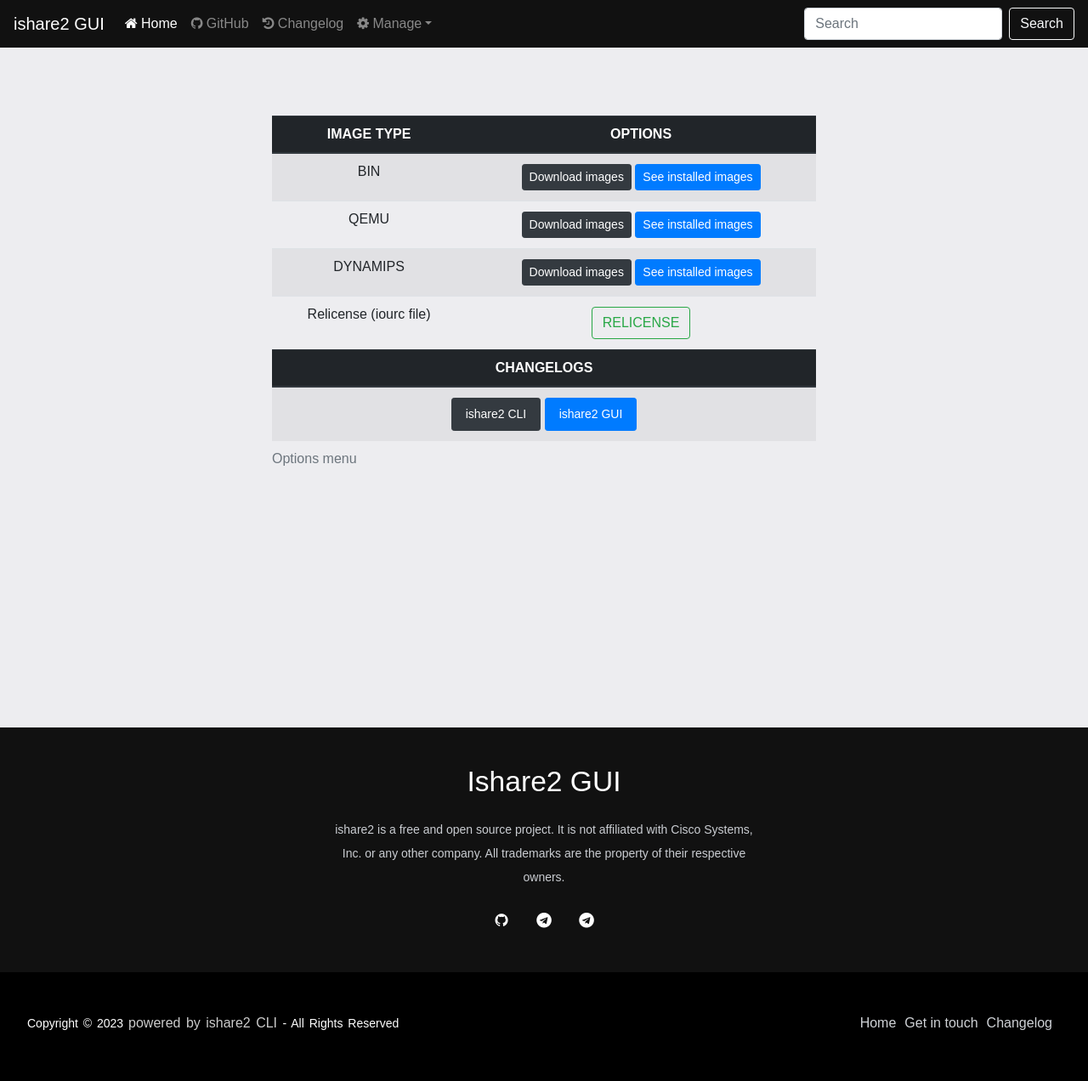
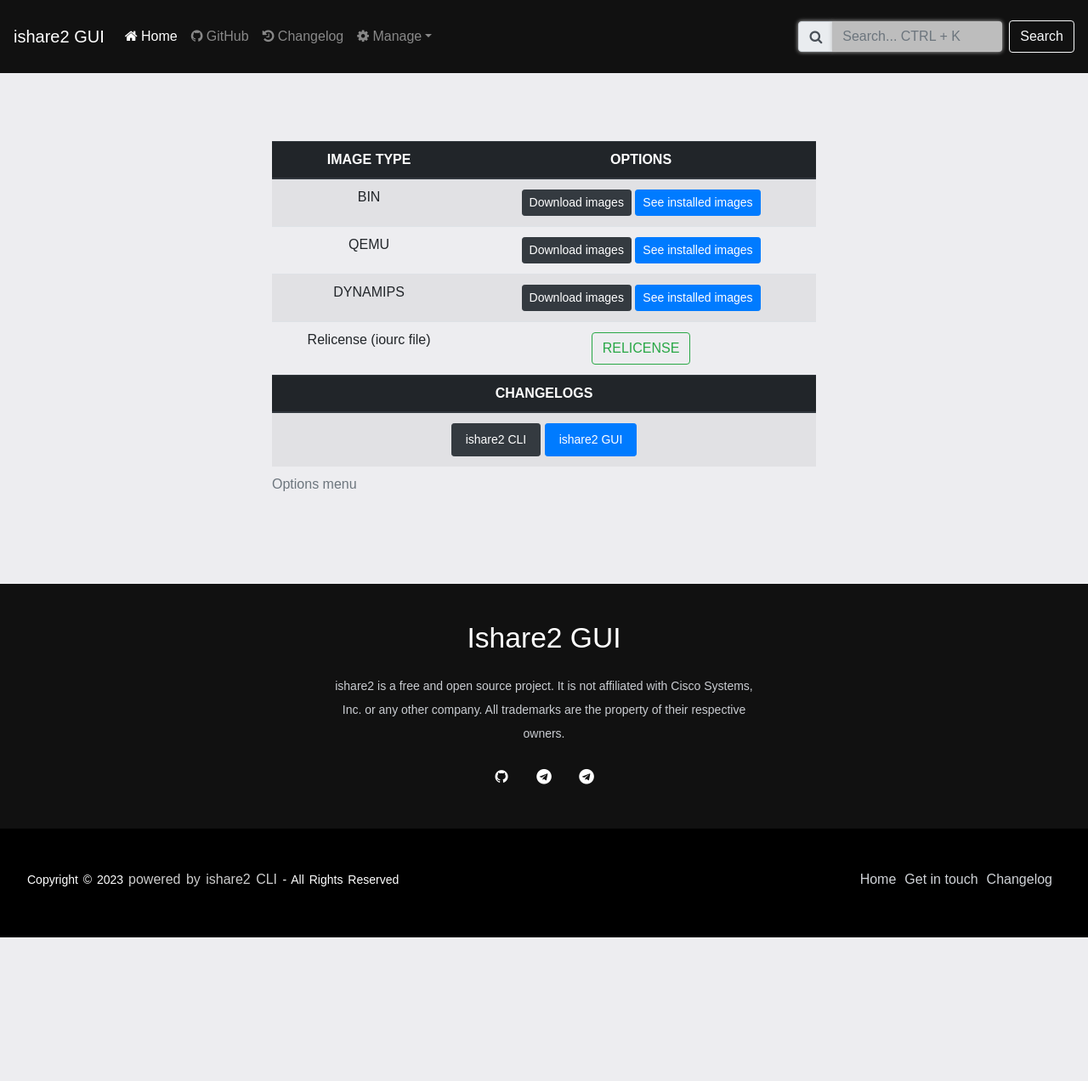
Before and after one commit to ishare2-org/ishare2-web-gui, a FastAPI app: page / in a window 1280 px wide. Shown: the whole page at 85% size. After the commit the page ends 1103 px from the top, so only its background shows below. Run offline with FastAPI, Linux system fonts and the light colour scheme; data that the repository does not hold is empty; some libraries are stand-ins or nearby versions.

Commit message:
new search bar design

```diff
--- a/web_app/src/components/navbar.html
+++ b/web_app/src/components/navbar.html
@@ -30,9 +30,17 @@
                 </div>
             </li>
         </ul>
-        <form class="form-inline my-2 my-lg-0">
-            <input class="form-control mr-sm-2" type="search" placeholder="Search" aria-label="Search">
+        <form class="form-inline my-2 my-lg-3">
+            <div class="input-group">
+                <div class="input-group-prepend">
+                    <span class="input-group-text" id="basic-addon1">
+                        <i class="fa fa-search"></i>
+                    </span>
+                </div>
+                <input class="form-control mr-sm-2" type="search" placeholder="Search... CTRL + K" aria-label="Search">
+            </div>
             <button class="btn btn-outline-light my-2 my-sm-0" type="submit">Search</button>
         </form>
+
     </div>
 </nav>
--- a/web_app/static/styles/styles.css
+++ b/web_app/static/styles/styles.css
@@ -23,13 +23,6 @@ table {
 
 th {
   text-transform: uppercase;
-}
-
-main {
-  margin: 0 auto;
-  min-width: 100%;
-  padding: 0 20px;
-  min-height: 100%;
 }
 
 footer {
@@ -212,3 +205,23 @@ footer {
 .changelogs a {
   padding: 0.5rem 1rem;
 }
+
+.input-group .form-control {
+  background-color: #bdbdbd;
+  transition: width 0.5s ease-in-out !important;
+  width: 200px !important;
+  box-shadow: 0 0 5px #bdbdbd !important;
+  border: none !important;
+}
+.input-group .form-control:focus {
+  width: 400px !important;
+  box-shadow: 0 0 6px #bdbdbd !important;
+}
+
+.input-group-text {
+  background-color: #bdbdbd;
+  color: #000;
+  border: 0;
+  border-radius: 0;
+  box-shadow: 0 0 5px #bdbdbd !important;
+}
```
